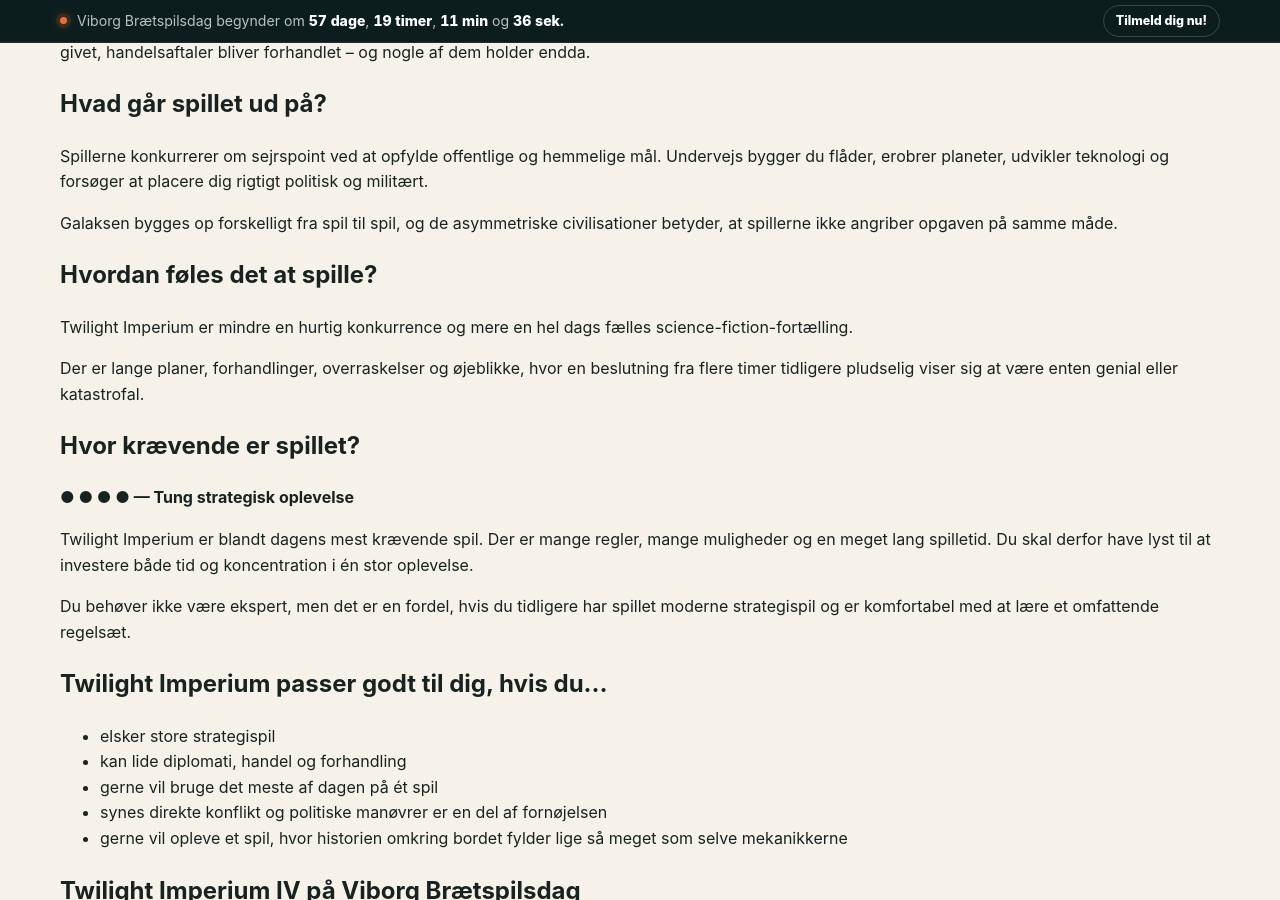
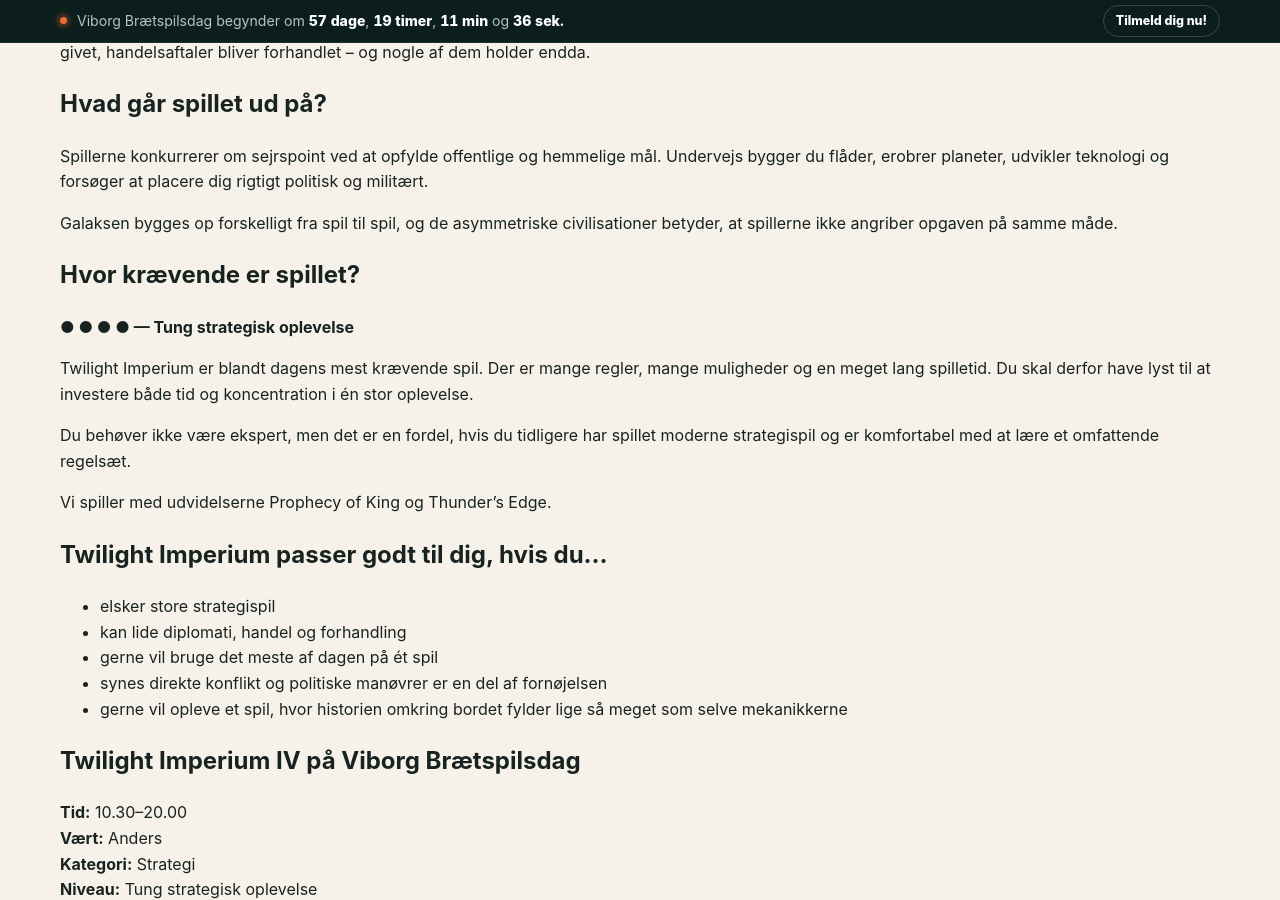
Before and after one commit to Andrejao/spilex, a Jekyll site: the page built from _posts/2026-09-15-twilight-imperium-iv.md, in a window 1280 px wide and 900 px high, scrolled down 553 px. Built offline with Jekyll 4.4.1, drawn with Linux system fonts in a browser that asks for light colours.

Commit message:
Update 2026-09-15-twilight-imperium-iv.md

```diff
--- a/_posts/2026-09-15-twilight-imperium-iv.md
+++ b/_posts/2026-09-15-twilight-imperium-iv.md
@@ -27,11 +27,6 @@
 
 Galaksen bygges op forskelligt fra spil til spil, og de asymmetriske civilisationer betyder, at spillerne ikke angriber opgaven på samme måde.
 
-## Hvordan føles det at spille?
-
-Twilight Imperium er mindre en hurtig konkurrence og mere en hel dags fælles science-fiction-fortælling.
-
-Der er lange planer, forhandlinger, overraskelser og øjeblikke, hvor en beslutning fra flere timer tidligere pludselig viser sig at være enten genial eller katastrofal.
 
 ## Hvor krævende er spillet?
 
@@ -40,6 +35,8 @@
 Twilight Imperium er blandt dagens mest krævende spil. Der er mange regler, mange muligheder og en meget lang spilletid. Du skal derfor have lyst til at investere både tid og koncentration i én stor oplevelse.
 
 Du behøver ikke være ekspert, men det er en fordel, hvis du tidligere har spillet moderne strategispil og er komfortabel med at lære et omfattende regelsæt.
+
+Vi spiller med udvidelserne Prophecy of King og Thunder's Edge.
 
 ## Twilight Imperium passer godt til dig, hvis du…
 
```
